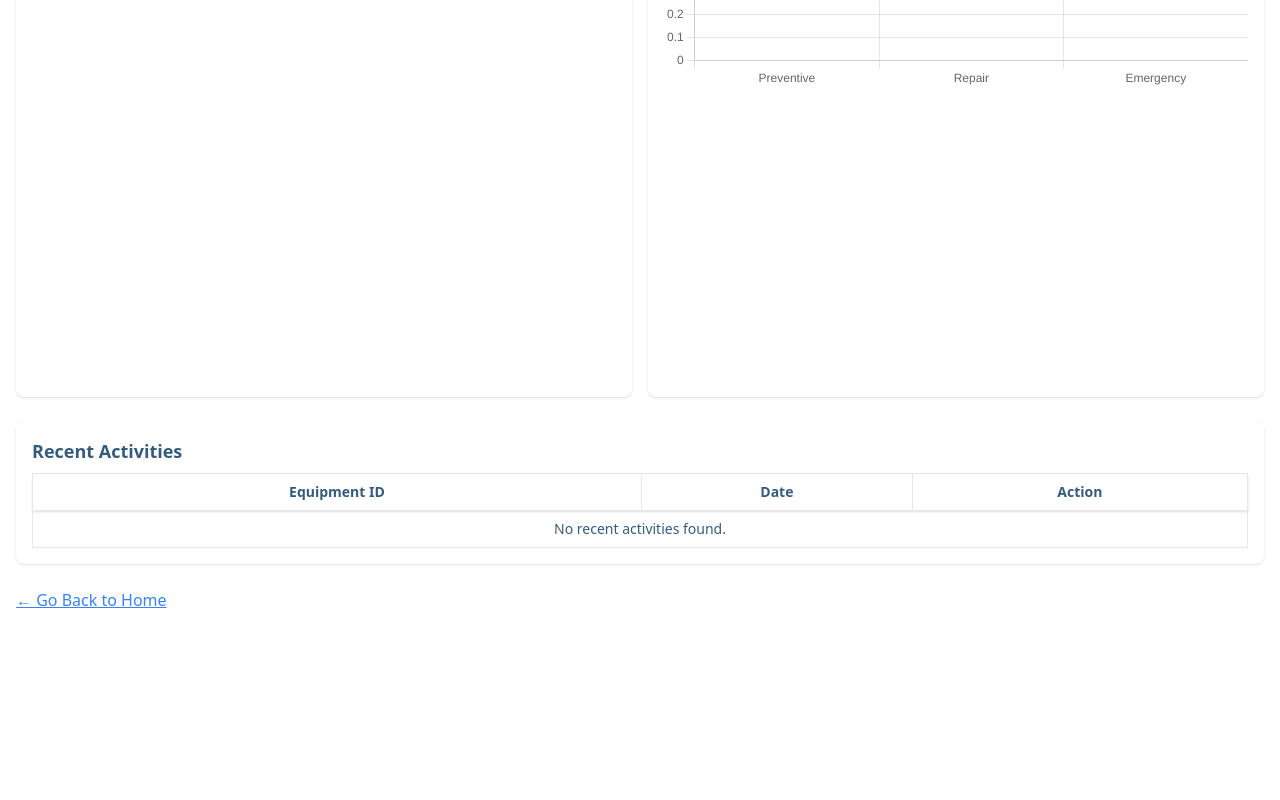
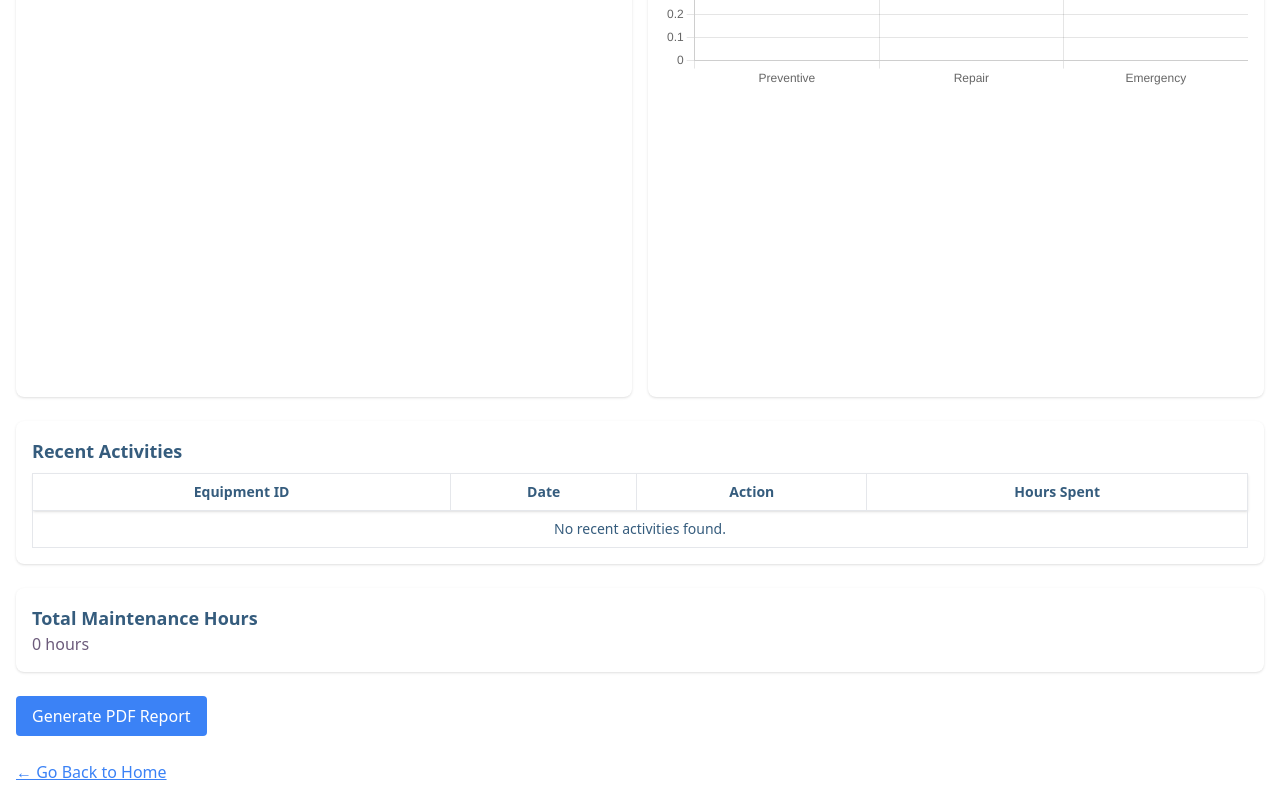
Before and after one commit to ryanhui30/maintenance-tracker, a Next.js app: page /dashboard in a window 1280 px wide. Shown: the part 327-1127 px from the top of the page. Before the commit the page ends 955 px from the top, so only its background shows below. Built offline with nearby package versions, Linux system fonts and the light colour scheme.

Commit message:
Addded working PDF download for dashboard page using jspdf.

```diff
--- a/src/app/dashboard/page.tsx
+++ b/src/app/dashboard/page.tsx
@@ -11,6 +11,8 @@ import {
   LinearScale,
   BarElement,
 } from 'chart.js';
+import jsPDF from 'jspdf';
+import html2canvas from 'html2canvas';
 
 // Register Chart.js components
 ChartJS.register(ArcElement, Tooltip, Legend, CategoryScale, LinearScale, BarElement);
@@ -30,8 +32,50 @@ export default function Dashboard() {
     }
   }, []);
 
-  // Pie Chart: Equipment Status Breakdown
-  const equipmentStatusData = {
+  // Generate PDF Report
+  const generatePDF = async () => {
+    const doc = new jsPDF();
+    const element = document.getElementById('report-content');
+
+    if (element) {
+      const canvas = await html2canvas(element);
+      const imgData = canvas.toDataURL('image/png');
+      const imgProps = doc.getImageProperties(imgData);
+      const pdfWidth = doc.internal.pageSize.getWidth();
+      const pdfHeight = (imgProps.height * pdfWidth) / imgProps.width;
+
+      doc.addImage(imgData, 'PNG', 0, 0, pdfWidth, pdfHeight);
+      doc.save('Maintenance_Report.pdf');
+    }
+  };
+
+  // Recent Maintenance Activities
+  const recentActivities = maintenanceData
+    .slice(0, 5) // Show only the latest 5 activities
+    .map((record) => ({
+      equipmentId: record.equipmentId,
+      date: record.date,
+      action: record.type,
+      hoursSpent: record.hoursSpent,
+    }));
+
+  // Calculate total maintenance hours
+  const totalMaintenanceHours = maintenanceData.reduce((sum, record) => {
+    const hours = record.hoursSpent ? parseFloat(record.hoursSpent) : 0;
+    return sum + (isNaN(hours) ? 0 : hours);
+  }, 0);
+
+  return (
+    <div className="p-4 space-y-6">
+      <h1 className="text-2xl font-bold mb-2 text-[#6C5B7B]">Dashboard</h1>
+
+      <div id="report-content" className="space-y-6">
+        <div className="grid grid-cols-1 md:grid-cols-2 gap-4">
+          {/* Pie Chart: Equipment Status Breakdown */}
+          <div className="p-4 rounded-lg bg-white shadow">
+            <h2 className="text-lg font-semibold mb-2 text-[#355C7D]">Equipment Status</h2>
+            <Pie
+              data={{
                 labels: ['Operational', 'Down', 'Maintenance', 'Retired'],
                 datasets: [
                   {
@@ -45,17 +89,20 @@ export default function Dashboard() {
                     backgroundColor: ['#4CAF50', '#F44336', '#FF9800', '#9E9E9E'],
                   },
                 ],
-  };
+              }}
+            />
+          </div>
 
-  // Bar Chart: Maintenance Hours by Type
-  const maintenanceTypes = ['Preventive', 'Repair', 'Emergency'];
-
-  const maintenanceHoursData = {
-    labels: maintenanceTypes,
+          {/* Bar Chart: Maintenance Hours by Type */}
+          <div className="p-4 rounded-lg bg-white shadow">
+            <h2 className="text-lg font-semibold mb-2 text-[#355C7D]">Maintenance Hours</h2>
+            <Bar
+              data={{
+                labels: ['Preventive', 'Repair', 'Emergency'],
                 datasets: [
                   {
                     label: 'Hours Spent',
-        data: maintenanceTypes.map((type) =>
+                    data: ['Preventive', 'Repair', 'Emergency'].map((type) =>
                       maintenanceData
                         .filter((record) => record.type === type)
                         .reduce((sum, record) => sum + (record.hoursSpent || 0), 0)
@@ -63,32 +110,9 @@ export default function Dashboard() {
                     backgroundColor: ['#FF6384', '#36A2EB', '#FFCE56'],
                   },
                 ],
-  };
-
-  // Recent Maintenance Activities
-  const recentActivities = maintenanceData
-    .slice(0, 5) // Show only the latest 5 activities
-    .map((record) => ({
-      equipmentId: record.equipmentId, // Displaying the equipment ID
-      date: record.date,
-      action: record.type,
-    }));
-
-  return (
-    <div className="p-4 space-y-6">
-      <h1 className="text-2xl font-bold mb-2 text-[#6C5B7B]">Dashboard</h1>
-
-      <div className="grid grid-cols-1 md:grid-cols-2 gap-4">
-        {/* Pie Chart: Equipment Status Breakdown */}
-        <div className="p-4 rounded-lg bg-white shadow">
-          <h2 className="text-lg font-semibold mb-2 text-[#355C7D]">Equipment Status</h2>
-          <Pie data={equipmentStatusData} />
-        </div>
-
-        {/* Bar Chart: Maintenance Hours by Type */}
-        <div className="p-4 rounded-lg bg-white shadow">
-          <h2 className="text-lg font-semibold mb-2 text-[#355C7D]">Maintenance Hours</h2>
-          <Bar data={maintenanceHoursData} options={{ responsive: true }} />
+              }}
+              options={{ responsive: true }}
+            />
           </div>
         </div>
 
@@ -101,6 +125,7 @@ export default function Dashboard() {
                 <th className="border p-2">Equipment ID</th>
                 <th className="border p-2">Date</th>
                 <th className="border p-2">Action</th>
+                <th className="border p-2">Hours Spent</th>
               </tr>
             </thead>
             <tbody>
@@ -110,17 +135,35 @@ export default function Dashboard() {
                     <td className="border p-2 text-[#355C7D]">{activity.equipmentId}</td>
                     <td className="border p-2 text-[#355C7D]">{activity.date}</td>
                     <td className="border p-2 text-[#355C7D]">{activity.action}</td>
+                    <td className="border p-2 text-[#355C7D]">{activity.hoursSpent}</td>
                   </tr>
                 ))
               ) : (
                 <tr>
-                <td colSpan={3} className="border p-2 text-center text-[#355C7D]">
+                  <td colSpan={4} className="border p-2 text-center text-[#355C7D]">
                     No recent activities found.
                   </td>
                 </tr>
               )}
             </tbody>
           </table>
+        </div>
+
+        {/* Total Maintenance Hours */}
+        <div className="p-4 rounded-lg bg-white shadow">
+          <h2 className="text-lg font-semibold text-[#355C7D]">Total Maintenance Hours</h2>
+          <p className="text-[#6C5B7B]">{totalMaintenanceHours} hours</p>
+        </div>
+      </div>
+
+      {/* Generate PDF Button */}
+      <div className="mt-4">
+        <button
+          onClick={generatePDF}
+          className="bg-blue-500 text-white px-4 py-2 rounded hover:bg-blue-700"
+        >
+          Generate PDF Report
+        </button>
       </div>
 
       {/* Go Back Button */}
```
Also changed, not shown: 1 other file (tests, documents, lock files or other folders). Lines whose indentation alone changed are shown as unchanged.
